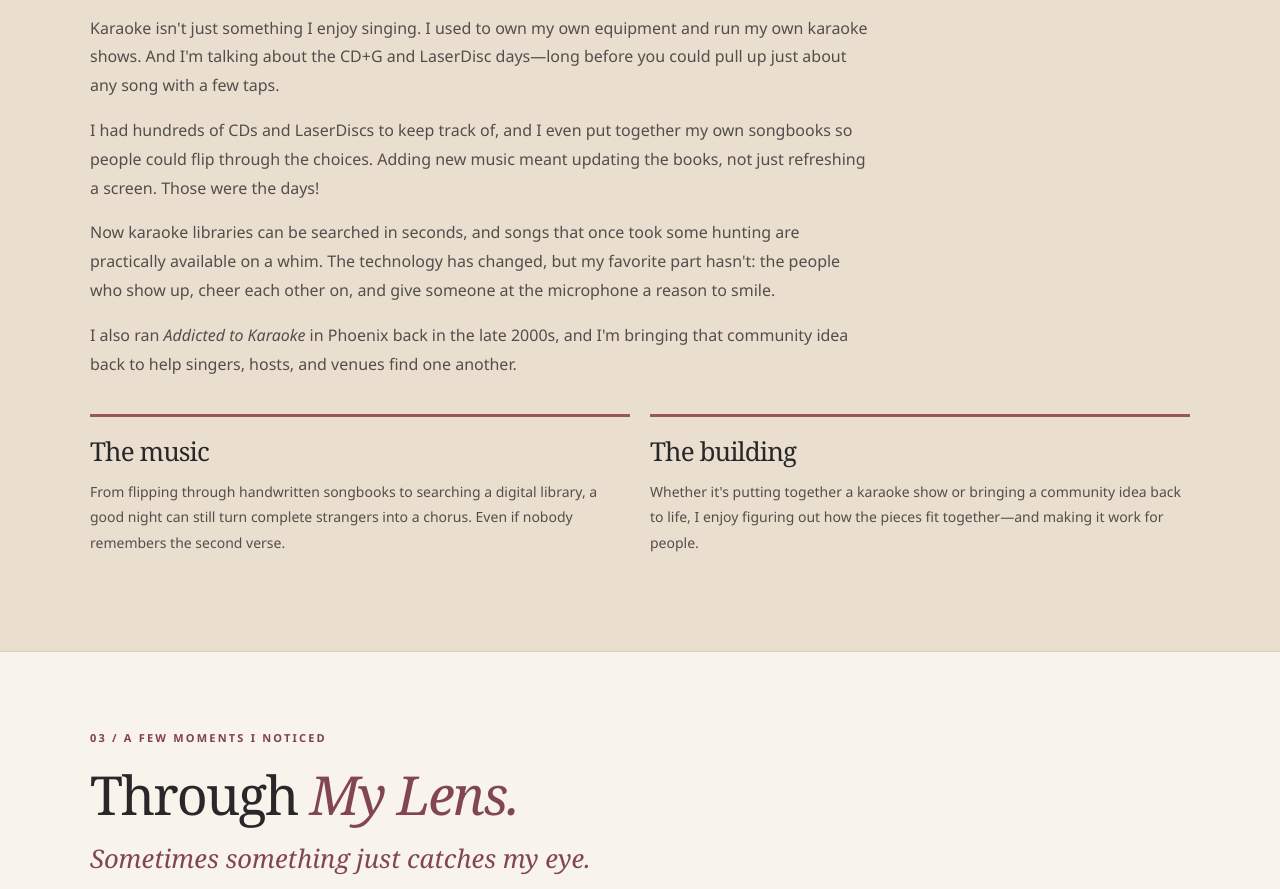
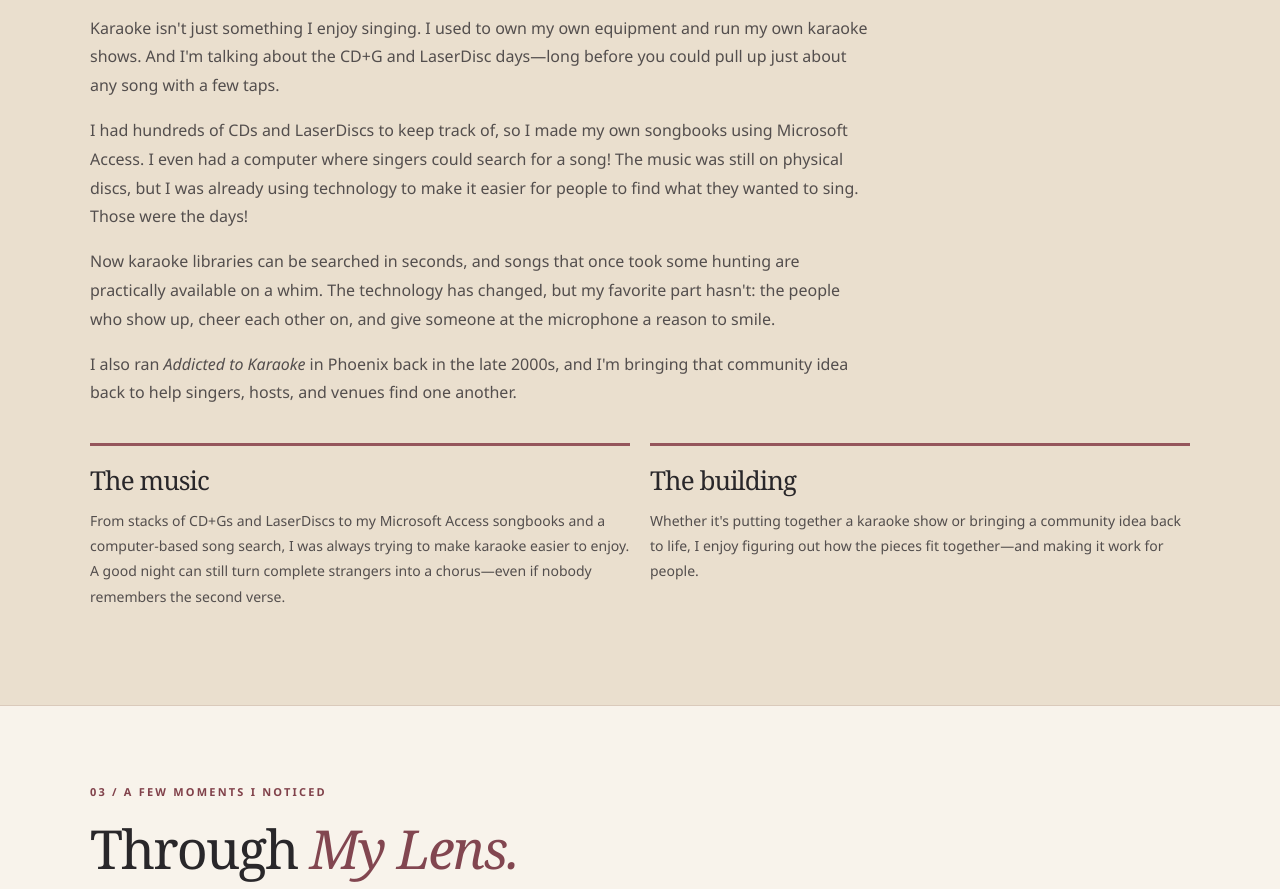
Before and after one commit to stevenpgerbitz-del/stevengerbitz, a plain HTML site: page off-the-clock-v28.html in a window 1280 px wide. Shown: the part 1490-2379 px from the top of the page. Drawn offline with Linux system fonts and the light colour scheme.

Commit message:
Correct karaoke history: Microsoft Access songbooks and searchable song computer

```diff
--- a/off-the-clock-v28.html
+++ b/off-the-clock-v28.html
@@ -68,10 +68,10 @@ footer{background:#181a1c;color:#c6b7af;padding:30px 0;font-size:12px}
 <section class="story"><div class="wrap two"><div><p class="label">01 / The people who matter</p><h2>Family is <em>the good stuff.</em></h2><p>I'm a proud dad and bonus dad to four young adults. Family means a great deal to me, and it reminds me that the best connections don't run through a cable.</p><p>I'm keeping this page personal without turning my family's private lives into public information.</p><div class="note">Four young adults. A full heart. Probably not enough hours in the day.</div></div><div><img class="image" src="./assets/steven-offclock-v28.webp" alt="Warm microphone and notebook still life; illustrative artwork, not a family photograph"></div></div></section>
 <section class="story light" id="karaoke"><div class="wrap"><p class="label">02 / Karaoke has a way of bringing people together</p><h2>Yes, there's a <em>microphone</em> involved.</h2>
 <p>Karaoke isn't just something I enjoy singing. I used to own my own equipment and run my own karaoke shows. And I'm talking about the CD+G and LaserDisc days—long before you could pull up just about any song with a few taps.</p>
-<p>I had hundreds of CDs and LaserDiscs to keep track of, and I even put together my own songbooks so people could flip through the choices. Adding new music meant updating the books, not just refreshing a screen. Those were the days!</p>
+<p>I had hundreds of CDs and LaserDiscs to keep track of, so I made my own songbooks using Microsoft Access. I even had a computer where singers could search for a song! The music was still on physical discs, but I was already using technology to make it easier for people to find what they wanted to sing. Those were the days!</p>
 <p>Now karaoke libraries can be searched in seconds, and songs that once took some hunting are practically available on a whim. The technology has changed, but my favorite part hasn't: the people who show up, cheer each other on, and give someone at the microphone a reason to smile.</p>
 <p>I also ran <em>Addicted to Karaoke</em> in Phoenix back in the late 2000s, and I'm bringing that community idea back to help singers, hosts, and venues find one another.</p>
-<div class="cards"><div class="card"><h3>The music</h3><p>From flipping through handwritten songbooks to searching a digital library, a good night can still turn complete strangers into a chorus. Even if nobody remembers the second verse.</p></div><div class="card"><h3>The building</h3><p>Whether it's putting together a karaoke show or bringing a community idea back to life, I enjoy figuring out how the pieces fit together—and making it work for people.</p></div></div></div></section>
+<div class="cards"><div class="card"><h3>The music</h3><p>From stacks of CD+Gs and LaserDiscs to my Microsoft Access songbooks and a computer-based song search, I was always trying to make karaoke easier to enjoy. A good night can still turn complete strangers into a chorus—even if nobody remembers the second verse.</p></div><div class="card"><h3>The building</h3><p>Whether it's putting together a karaoke show or bringing a community idea back to life, I enjoy figuring out how the pieces fit together—and making it work for people.</p></div></div></div></section>
 <section class="story photography" id="through-my-lens" aria-labelledby="photos-title"><div class="wrap">
 <p class="label">03 / A few moments I noticed</p>
 <h2 id="photos-title">Through <em>My Lens.</em></h2>
```
